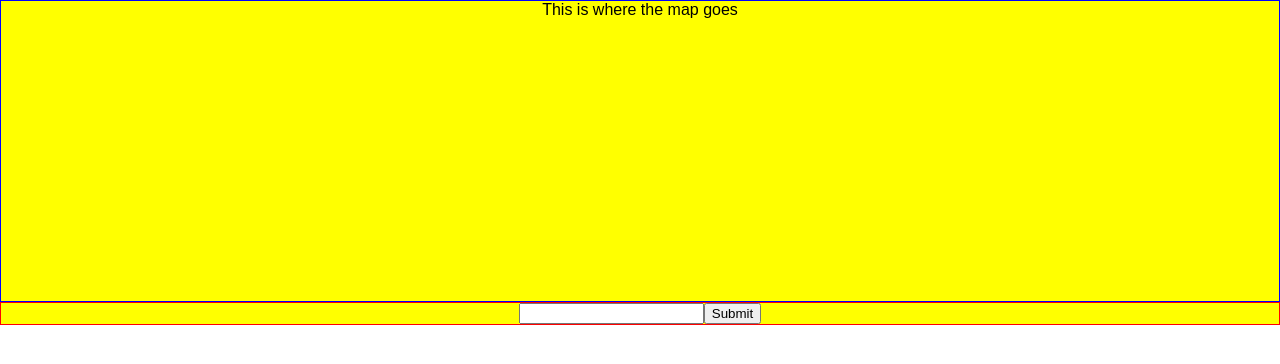
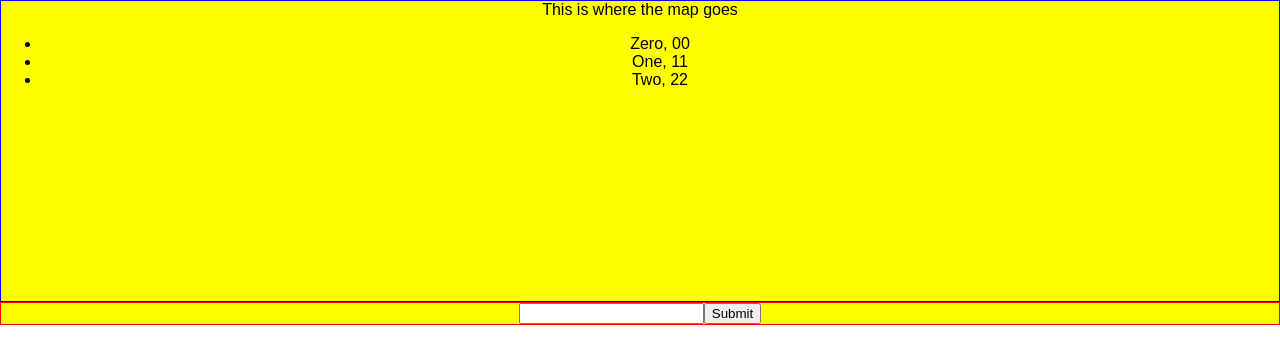
Before and after one commit to rc-locos/rc-locos, a React (Create React App) app in the folder react-client/: page / in a window 1280 px wide. Shown: the top 364 px of the page. Built offline with nearby package versions, Linux system fonts and the light colour scheme; the HTML template or start-up script is replaced by a standard one.

Commit message:
feat: Set up some mock data to see how the app will maintain state

```diff
--- a/react-client/src/App.js
+++ b/react-client/src/App.js
@@ -9,8 +9,8 @@ class App extends Component {
   render() {
     return (
       <div className="App">
-      <Map />
-      <Form />
+      <Map locos={this.props.locos} />
+      <Form onSubmit={() => alert("submitted")} />
       </div>
     );
   }
--- a/react-client/src/components/Form.js
+++ b/react-client/src/components/Form.js
@@ -5,8 +5,8 @@ class Form extends Component {
   render() {
     return (
       <div className="form">
-	    <input type="text" />
-	    <button>Submit</button>
+      <input type="text" />
+      <button type="Submit" onClick={() => this.props.onSubmit()} >Submit</button>
       </div>
     );
   }
--- a/react-client/src/components/Map.js
+++ b/react-client/src/components/Map.js
@@ -6,6 +6,10 @@ class Map extends Component {
     return (
       <div className="map">
       This is where the map goes
+
+      <ul>
+      {this.props.locos.map(loco => <li>{loco.name}, {loco.coord}</li>)}
+      </ul>
       </div>
     );
   }
--- a/react-client/src/index.js
+++ b/react-client/src/index.js
@@ -9,9 +9,24 @@ import reducer from './reducer';
 
 const store = createStore(reducer);
 
+const locos = [
+    {
+	coord: [0, 0],
+	name: "Zero"
+    },
+    {
+	coord: [1, 1],
+	name: "One"
+    },
+    {
+	coord: [2, 2],
+	name: "Two"
+    }
+]
+
 ReactDOM.render(
 	<Provider store={store}>
-	<App />
+	<App locos={locos} />
 	</Provider>,
     document.getElementById('root')
 );
```
